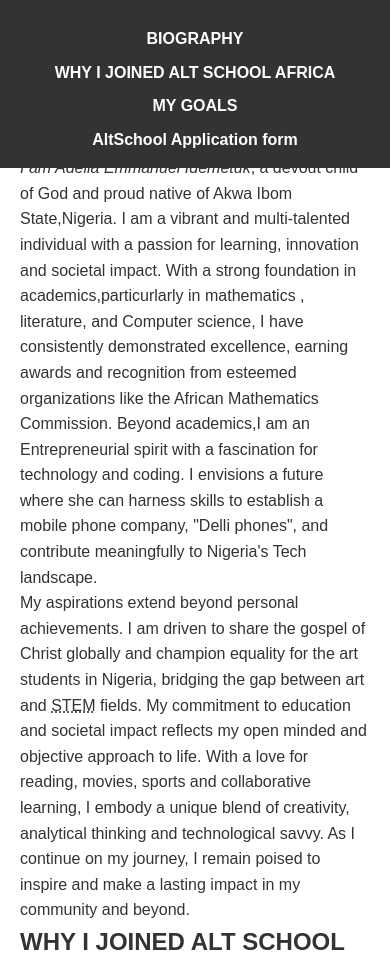
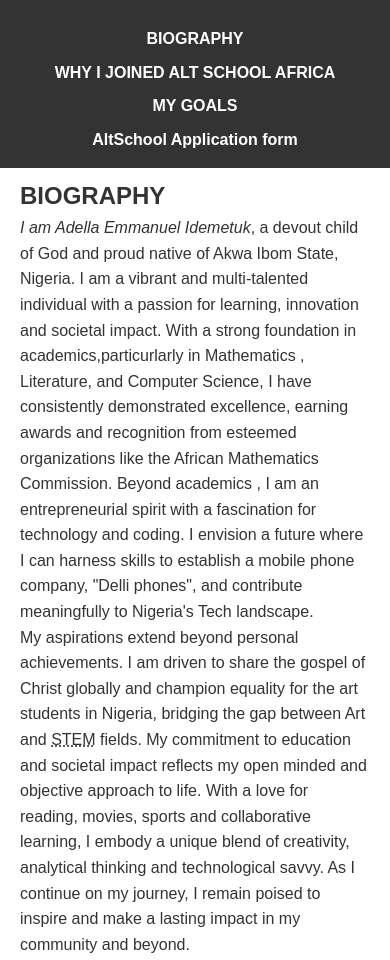
Before and after one commit to A4adella/HTML-ASSIGNMENT-1, a plain HTML site: page index.html in a window 390 px wide. Shown: the top 960 px of the page. Drawn offline with Linux system fonts and the light colour scheme.

Commit message:
changed some features

```diff
--- a/Styles/style.css
+++ b/Styles/style.css
@@ -81,5 +81,9 @@ footer {
     display: flex;
     flex-direction: column;
     gap: 0.5rem;
+    position: relative;
+  }
+  #section1{
+    margin-top: 60px;
   }
 }
--- a/index.html
+++ b/index.html
@@ -28,12 +28,12 @@
              <div id="section1">
             <h2>BIOGRAPHY</h2>
 
-            <p><em> I am Adella Emmanuel Idemetuk</em>, a devout child of God and proud native of Akwa Ibom State,Nigeria. I am a vibrant and multi-talented individual with a passion for learning, innovation and societal impact.
-            With a strong foundation in academics,particurlarly in mathematics , literature, and Computer science, I have consistently demonstrated
+            <p><em> I am Adella Emmanuel Idemetuk</em>, a devout child of God and proud native of Akwa Ibom State, Nigeria. I am a vibrant and multi-talented individual with a passion for learning, innovation and societal impact.
+            With a strong foundation in academics,particurlarly in Mathematics , Literature, and Computer Science, I have consistently demonstrated
             excellence, earning awards and recognition from esteemed organizations like the African Mathematics Commission.
-            Beyond academics,I am an Entrepreneurial spirit with a fascination for technology and coding. I envisions a future where she can harness skills to establish a mobile phone company, "Delli phones", and contribute meaningfully to
+            Beyond academics , I am an entrepreneurial spirit with a fascination for technology and coding. I envision a future where I can harness skills to establish a mobile phone company, "Delli phones", and contribute meaningfully to
             Nigeria's Tech landscape. </p>
-            <p>My aspirations extend beyond personal achievements. I am driven to share the gospel of Christ globally and champion equality for the art students in Nigeria, bridging the gap between art and <ABBr title="Science technology engineering mathematics">STEM</ABBr> fields.
+            <p>My aspirations extend beyond personal achievements. I am driven to share the gospel of Christ globally and champion equality for the art students in Nigeria, bridging the gap between Art and <ABBr title="Science technology engineering mathematics">STEM</ABBr> fields.
                 My commitment to education and societal impact reflects my open minded and objective approach to life. With a love for reading, movies, sports and collaborative learning, I embody a unique blend of creativity, analytical thinking and technological savvy.
                 As I continue on my journey, I remain poised to inspire and make a lasting impact in my community and beyond.
             </p>
@@ -51,7 +51,7 @@
             <p>
                 <ol>
                     <li>To be a proficient <strong title="Females are not so included in the tech space and i'm here to bring the change!">female</strong> software engineer</li>
-                    <li>Inspire others who needs  the same inspiration i desired.</li>
+                    <li>Inspire others who needs  the same inspiration I desire.</li>
                     <li>Foster more interesting developments in the tech industry.</li>
                     <li>To prove to myself and the world that the Art and STEM are not two polars apart.
                         That is, to reshape the stereotype that because you are art-inclined,there's no place for you in the Innovative world.
```
